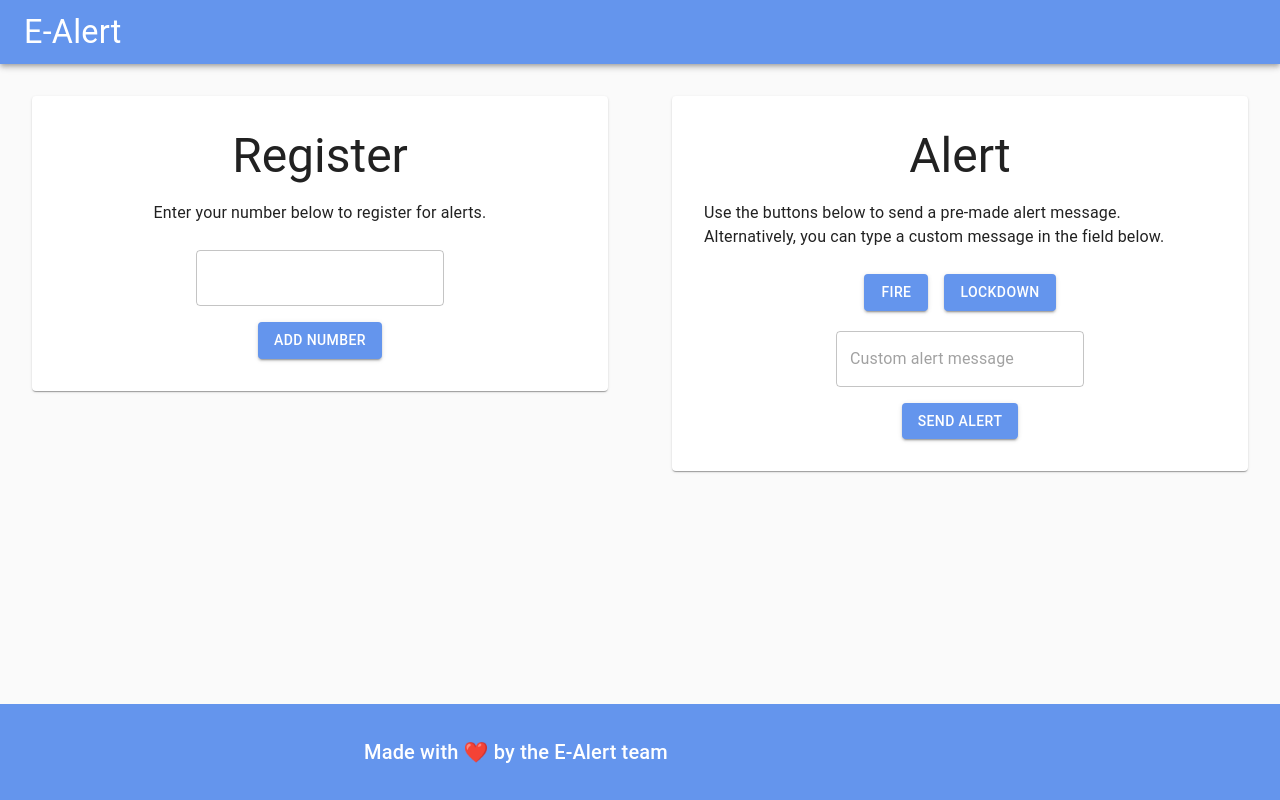
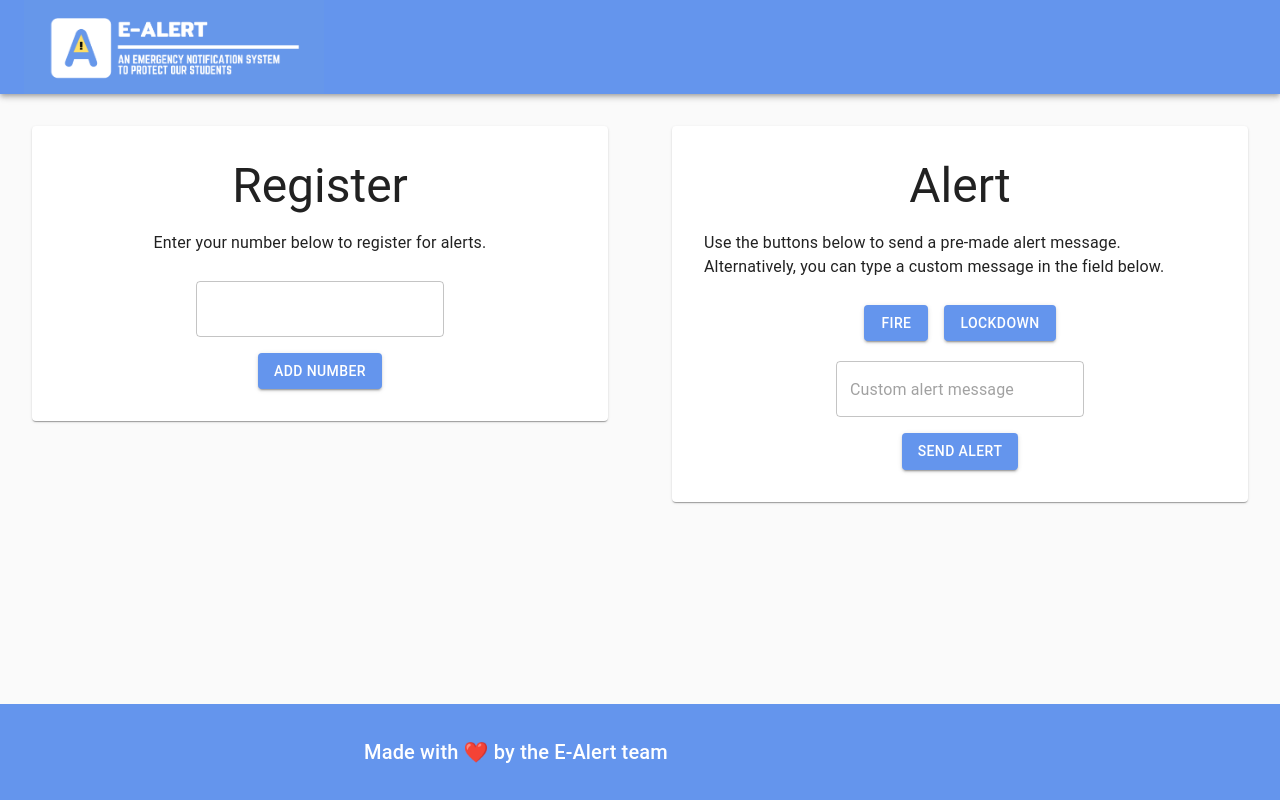
Before and after one commit to chrissantamaria/e-alert, a React (Create React App) app: page / in a window 1280 px wide. Built offline with nearby package versions, Linux system fonts and the light colour scheme.

Commit message:
Replace header text with logo

```diff
--- a/src/components/NavBar.js
+++ b/src/components/NavBar.js
@@ -1,13 +1,12 @@
 import React from 'react';
-import { AppBar, Toolbar, Typography } from '@material-ui/core';
+import { AppBar, Toolbar } from '@material-ui/core';
+import logo from '../assets/logo.png';
 
 export default () => (
   <div>
     <AppBar position="relative">
       <Toolbar>
-        <Typography variant="h4" component="h1">
-          E-Alert
-        </Typography>
+        <img style={{ maxWidth: 300 }} src={logo} alt="E-Alert Logo" />
       </Toolbar>
     </AppBar>
   </div>
```
Also changed, not shown: src/assets/logo.png (added).
